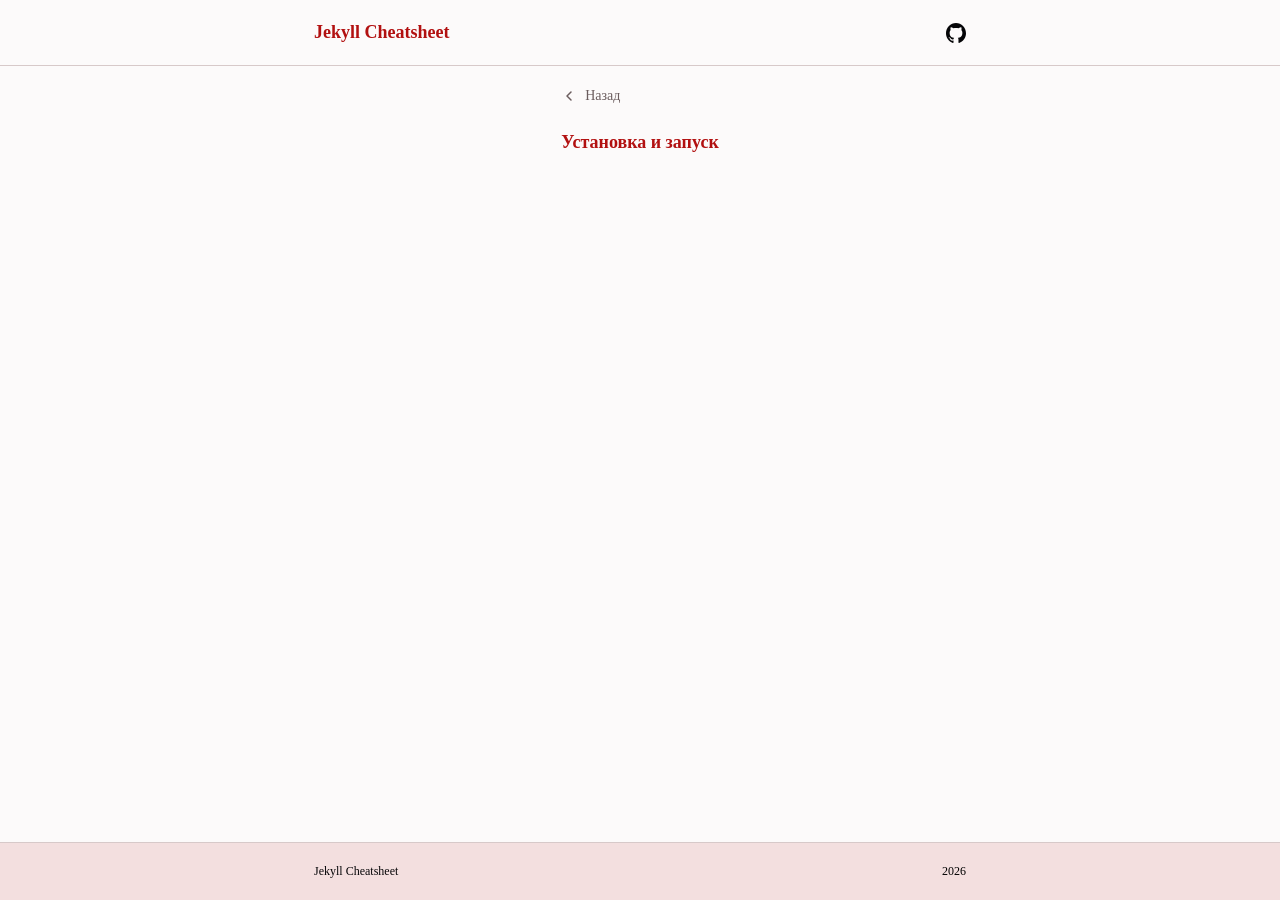
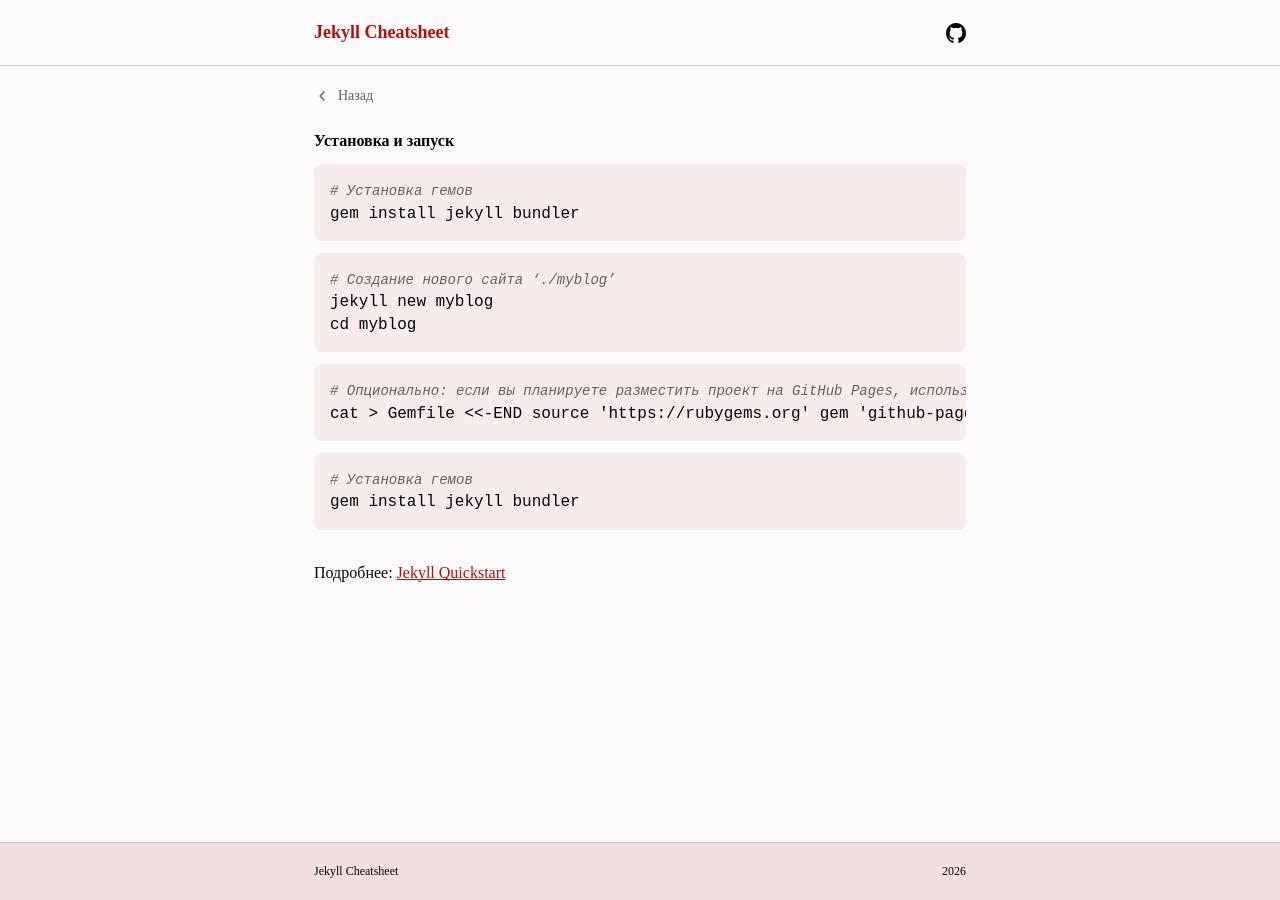
Before and after one commit to kagulion/jekyll-cheatsheet, a Jekyll site: the page built from pages/install.md, in a window 1280 px wide. Built offline with Jekyll 4.4.1, drawn with Linux system fonts in a browser that asks for light colours.

Commit message:
style: markdown

````diff
--- a/_layouts/post.html
+++ b/_layouts/post.html
@@ -3,5 +3,6 @@
 ---
 
 {% include back.html %}
-
-{{ content }}
+<article class="prose">
+  {{ content }}
+</article>
--- a/_sass/_navigation.scss
+++ b/_sass/_navigation.scss
@@ -1,7 +1,39 @@
-nav {
-  a {
-    margin-right: 15px;
-    text-decoration: none;
-    color: blue;
+/* Навигация */
+
+.navigation {
+  padding-top: 24px;
+
+  &__item {
+    display: flex;
+    gap: 8px;
+    border-bottom: 1px solid $gray-light;
+    padding-top: 16px;
+    padding-bottom: 16px;
+    line-height: 140%;
+
+    a {
+      font-weight: 700;
+      font-size: 16px;
+      color: $black;
+
+      &:hover {
+        color: $primary;
+      }
+    }
+
+    span {
+      min-width: 20px;
+      font-weight: 400;
+      font-size: 14px;
+    }
+
+    &:first-child {
+      padding-top: 0;
+    }
+
+    &:last-child {
+      border-bottom: none;
+      padding-bottom: 0;
+    }
   }
 }
--- /dev/null
+++ b/_sass/_prose.scss
@@ -0,0 +1,46 @@
+.prose {
+  h2 {
+    font-weight: 700;
+    font-size: 16px;
+    line-height: 140%;
+    color: $black;
+  }
+
+  p {
+    margin-top: 32px;
+    font-weight: 400;
+    font-size: 16px;
+    line-height: 140%;
+    color: $black;
+
+    a {
+      text-decoration: underline;
+      text-decoration-skip-ink: none;
+      color: $primary;
+    }
+  }
+
+  /* Блоки кода */
+  pre {
+    border-radius: 8px;
+    padding: 16px;
+    margin: 12px 0;
+    overflow-x: auto;
+    background-color: $code;
+
+    code {
+      font-weight: 400;
+      font-size: 16px;
+      line-height: 140%;
+      color: $black;
+
+      .c {
+        font-weight: 400;
+        font-size: 14px;
+        font-style: italic;
+        line-height: 140%;
+        color: $gray-dark;
+      }
+    }
+  }
+}
--- a/assets/css/styles.scss
+++ b/assets/css/styles.scss
@@ -1,9 +1,10 @@
 ---
 ---
 
-@use "reset";
-@use "colors" as *;
-@use "navigation";
+@import "reset";
+@import "colors";
+@import "navigation";
+@import "prose";
 
 /* База */
 
@@ -119,46 +120,6 @@
   }
 }
 
-/* Навигация */
-
-.navigation {
-  padding-top: 24px;
-
-  &__item {
-    display: flex;
-    gap: 8px;
-    border-bottom: 1px solid $gray-light;
-    padding-top: 16px;
-    padding-bottom: 16px;
-    line-height: 140%;
-
-    a {
-      font-weight: 700;
-      font-size: 16px;
-      color: $black;
-
-      &:hover {
-        color: $primary;
-      }
-    }
-
-    span {
-      min-width: 20px;
-      font-weight: 400;
-      font-size: 14px;
-    }
-
-    &:first-child {
-      padding-top: 0;
-    }
-
-    &:last-child {
-      border-bottom: none;
-      padding-bottom: 0;
-    }
-  }
-}
-
 /* Назад */
 
 .back {
@@ -173,5 +134,3 @@
     color: $black;
   }
 }
-
-/* --- Секции --- */
--- a/pages/install.md
+++ b/pages/install.md
@@ -4,4 +4,27 @@
 layout: post
 ---
 
-# {{ page.title }}
+## {{ page.title }}
+
+```bash
+# Установка гемов
+gem install jekyll bundler
+```
+
+```bash
+# Создание нового сайта ‘./myblog’
+jekyll new myblog
+cd myblog
+```
+
+```bash
+# Опционально: если вы планируете разместить проект на GitHub Pages, используйте вместо этого этот файл Gemfile
+cat > Gemfile <<-END source 'https://rubygems.org' gem 'github-pages', group: :jekyll_plugins END
+```
+
+```bash
+# Установка гемов
+gem install jekyll bundler
+```
+
+Подробнее: [Jekyll Quickstart](https://jekyllrb.com/docs/)
````
